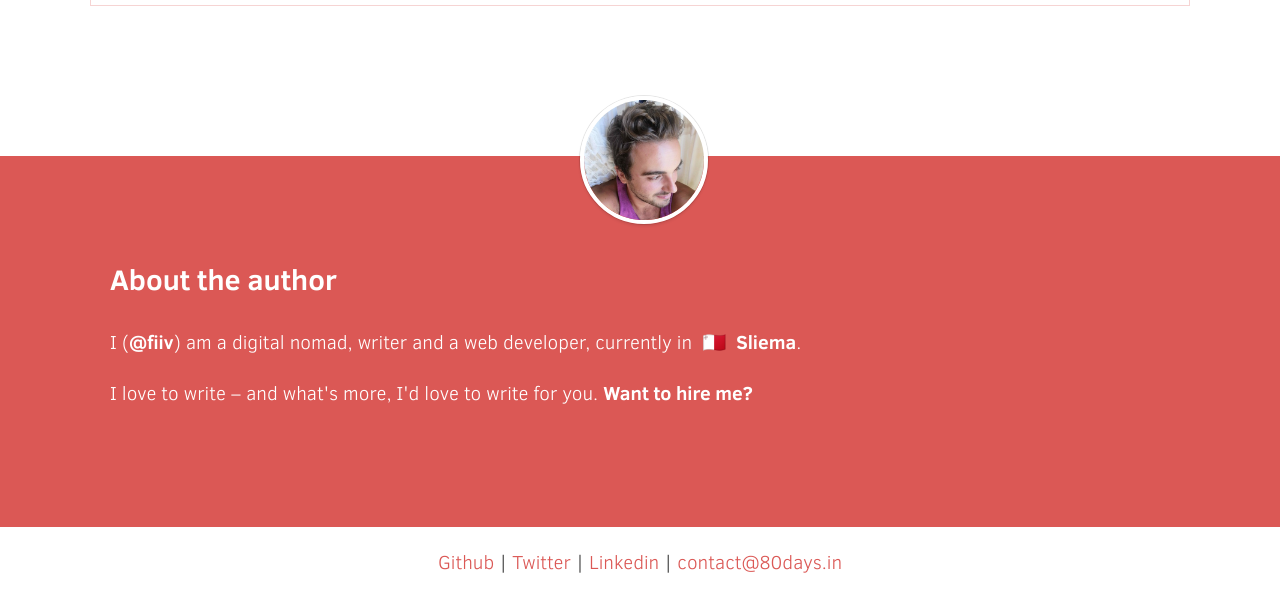
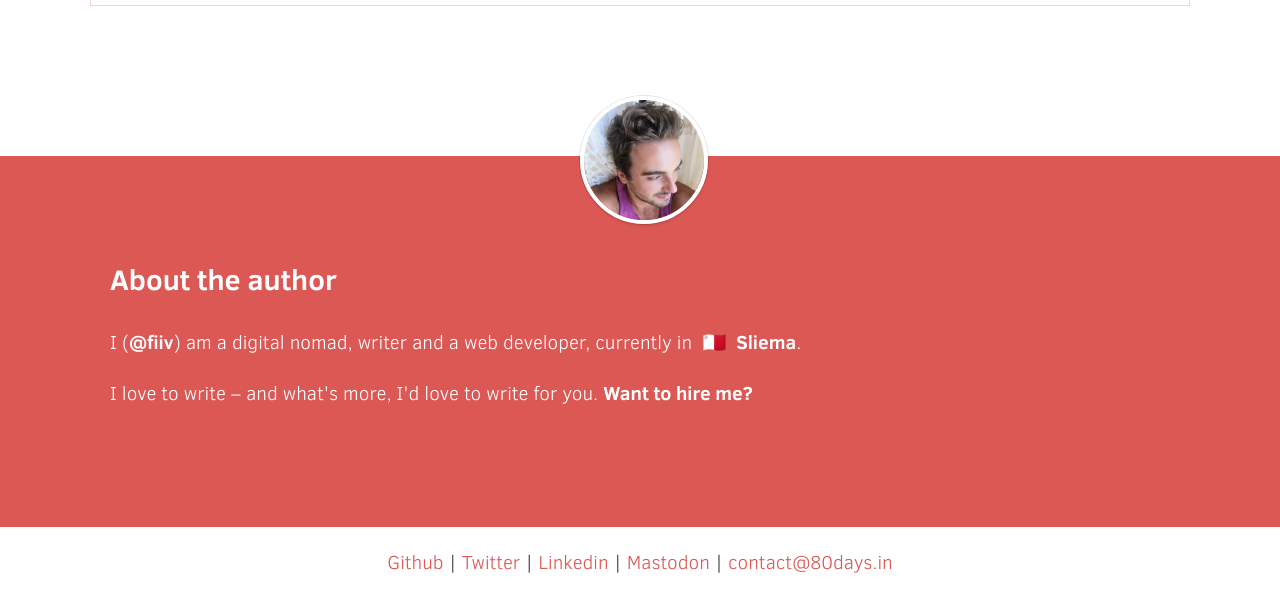
Before and after one commit to mtimofiiv/80days.in, a Jekyll site: the page built from index.html, in a window 1280 px wide and 900 px high, scrolled down 3519 px, cut to the strip 303-900 px from the top of the window. Built offline with Jekyll 4.4.1, drawn with Linux system fonts in a browser that asks for light colours; the list of posts is cut into pages by our own code.

Commit message:
Update default.html

```diff
--- a/_layouts/default.html
+++ b/_layouts/default.html
@@ -50,6 +50,8 @@
            |
           <a href="https://www.linkedin.com/in/mtimofiiv/">Linkedin</a>
            |
+          <a rel="me" href="https://anticapitalist.party/@fiiv">Mastodon</a>
+           |
           <a href="mailto:contact@80days.in">contact@80days.in</a>
         </p>
       </div>
```
